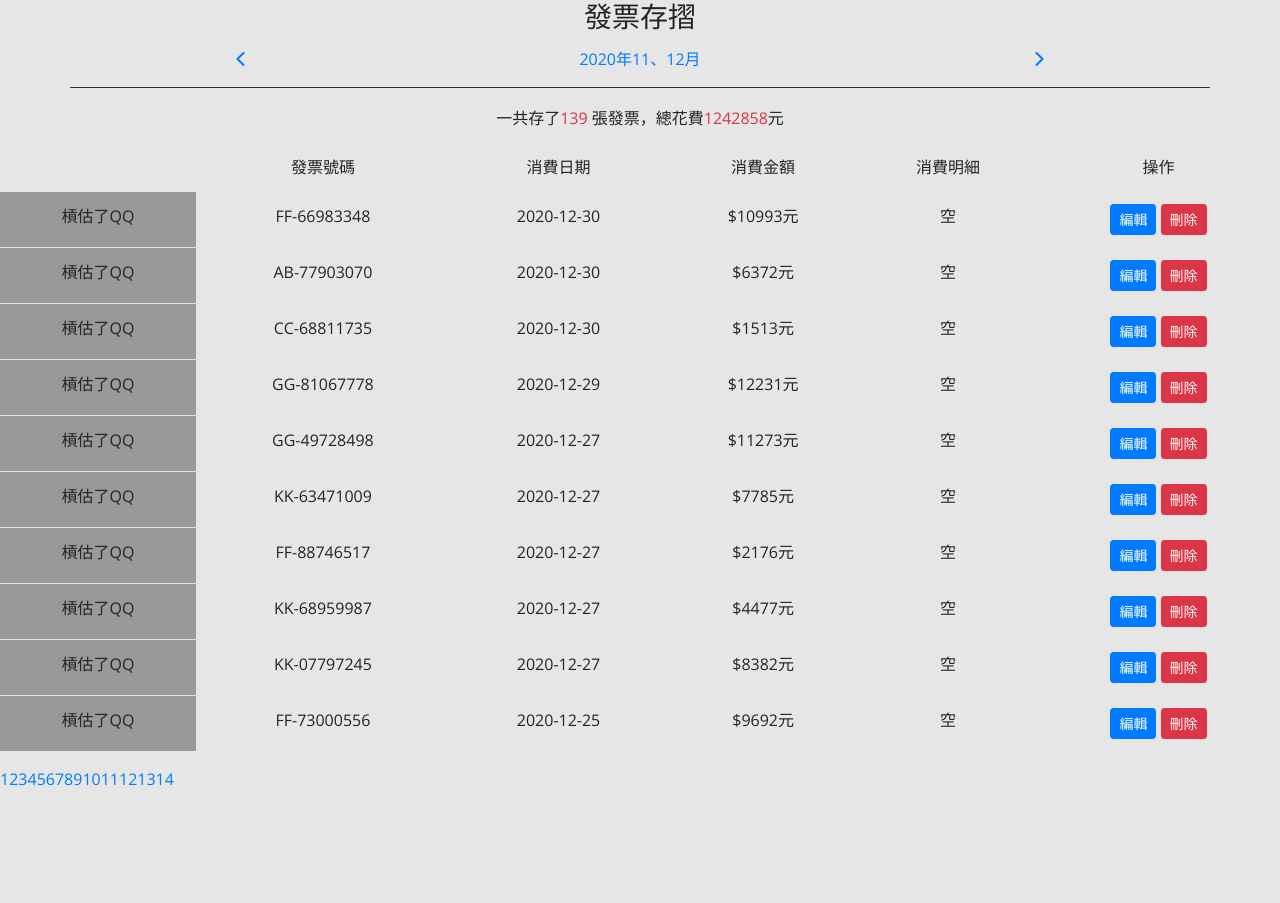
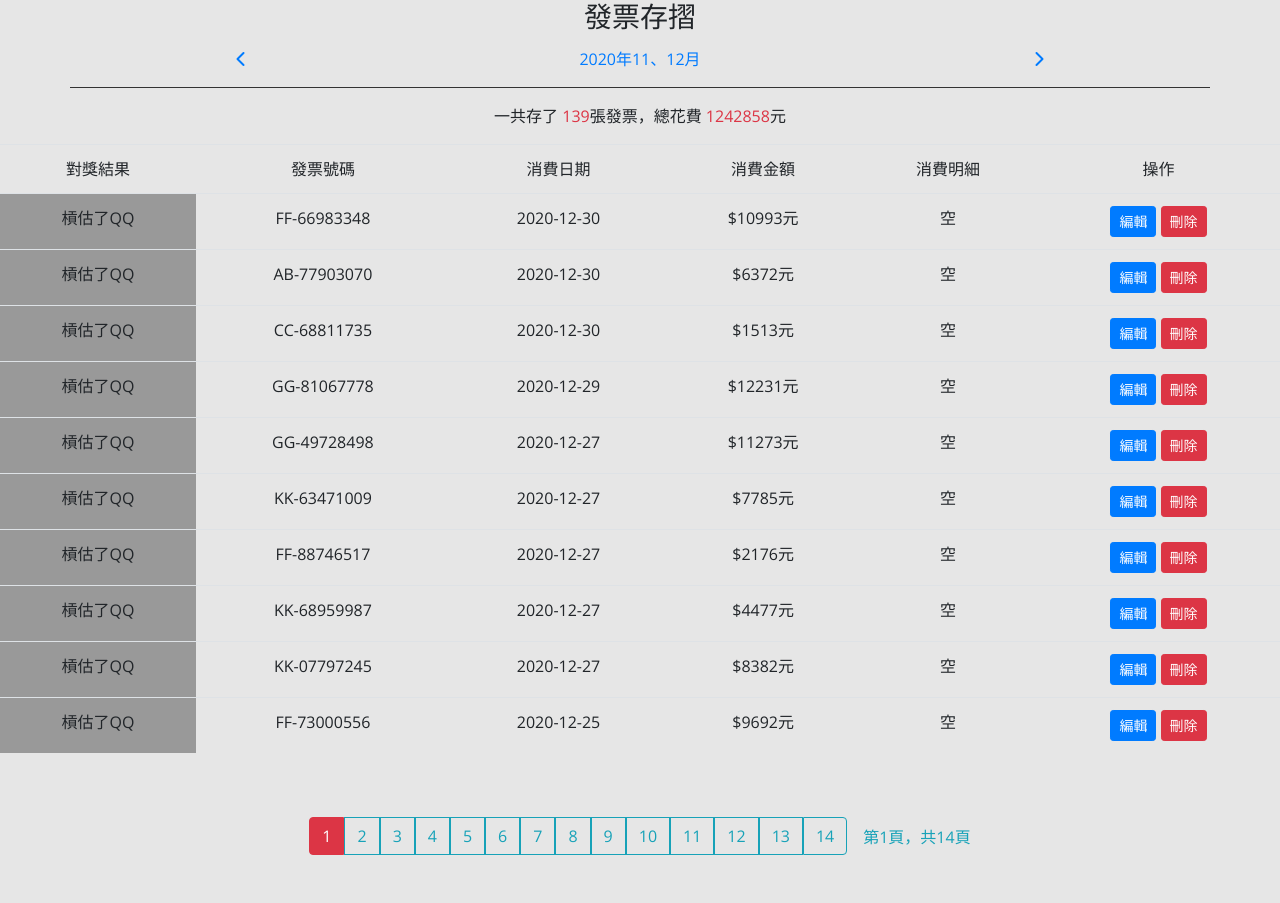
Before and after one commit to wdaweb/invoice-hua3698, a PHP site: page /invoice_list.php in a window 1280 px wide. Before the commit the page ends 786 px from the top, so only its background shows below. Run offline with PHP 8.4, Linux system fonts and the light colour scheme; data comes from the database, SQL or seed files in the repository; some libraries are stand-ins or nearby versions.

Commit message:
invoice_list 分頁視覺done

```diff
--- a/invoice_list.php
+++ b/invoice_list.php
@@ -51,6 +51,7 @@ $sql_show = "select * from `invoices` where period='$period' && left(`date`,4)='
 $rows_show = $pdo->query($sql_show)->fetchAll();
 ?>
 
+
 <h3 class="text-center">發票存摺</h3>
 <div class="row">
     <div class="col-12">
@@ -63,15 +64,15 @@ $rows_show = $pdo->query($sql_show)->fetchAll();
             </span>
             <a href="?do=invoice_list&y=<?= $nextYear ?>&p=<?= $nextPeriod ?>"><i class="fas fa-chevron-right"></i></a>
         </div>
+        <div class="text-center my-3">一共存了
+            <span class='text-danger'><?= $rows_count[0]; ?></span>張發票，總花費
+            <span class='text-danger'><?= $rows_payment[0]; ?></span>元
+        </div>
+        <!-- <div class="text-info float-right">第<?= $page; ?>頁，共<?= $pages; ?>頁</div> -->
 
-        <table class="table text-center">
+        <table class="table text-center col-12">
             <tr>
-                <td colspan="6">一共存了<span class='text-danger'><?= $rows_count[0]; ?></span>
-                    張發票，總花費<span class='text-danger'><?= $rows_payment[0]; ?></span>元
-                </td>
-            </tr>
-            <tr>
-                <td></td>
+                <td>對獎結果</td>
                 <td>發票號碼</td>
                 <td>消費日期</td>
                 <td>消費金額</td>
@@ -84,7 +85,7 @@ $rows_show = $pdo->query($sql_show)->fetchAll();
             ?>
                 <tr>
                     <!-- 單一發票對獎 -->
-                    <td class="aaa">
+                    <td class="eachInv">
                         <?php
                         $inv_id = $row['id'];
                         $inv_number = $row['number'];
@@ -157,15 +158,22 @@ $rows_show = $pdo->query($sql_show)->fetchAll();
             ?>
         </table>
     </div>
+
+    <div class="btn-toolbar m-auto py-5">
+        <div class="btn-group text-center">
+            <?php
+            for ($i = 1; $i <= $pages; $i++) {
+                if ($i == $page) {
+                    echo "<a class='btn btn-danger text-white' href='?do=invoice_list&page=" . $i . "'>" . $i . "</a>";
+                } else {
+                    echo "<a class='btn btn-outline-info text-info' href='?do=invoice_list&page=" . $i . "'>" . $i . "</a>";
+                }
+            }
+            ?>
+        </div>
+        <div class="text-info ml-3 mt-2">
+            第<?= $page; ?>頁，共<?= $pages; ?>頁
+        </div>
+    </div>
+
 </div>
-<!-- <ul>
-    <li>顯示共有幾筆資料</li>
-    <li>modal</li>
-    </ul> -->
-
-<?php
-
-for ($i = 1; $i <= $pages; $i++) {
-    echo '<a href="?do=invoice_list&page=' . $i . '">' . $i . '</a>';
-}
-?>
--- a/plugins/style.css
+++ b/plugins/style.css
@@ -32,11 +32,13 @@ a:link {
     padding-bottom: 6px;
     margin: 5px 70px;
 }
-.aaa {
+.eachInv {
     background: #999;
 }
 
-
+.btn-group>.btn-group:not(:first-child), .btn-group>.btn:not(:first-child){
+    margin-left: 0!important;
+}
 
 .number {
     font-size: 1.2rem;
```
